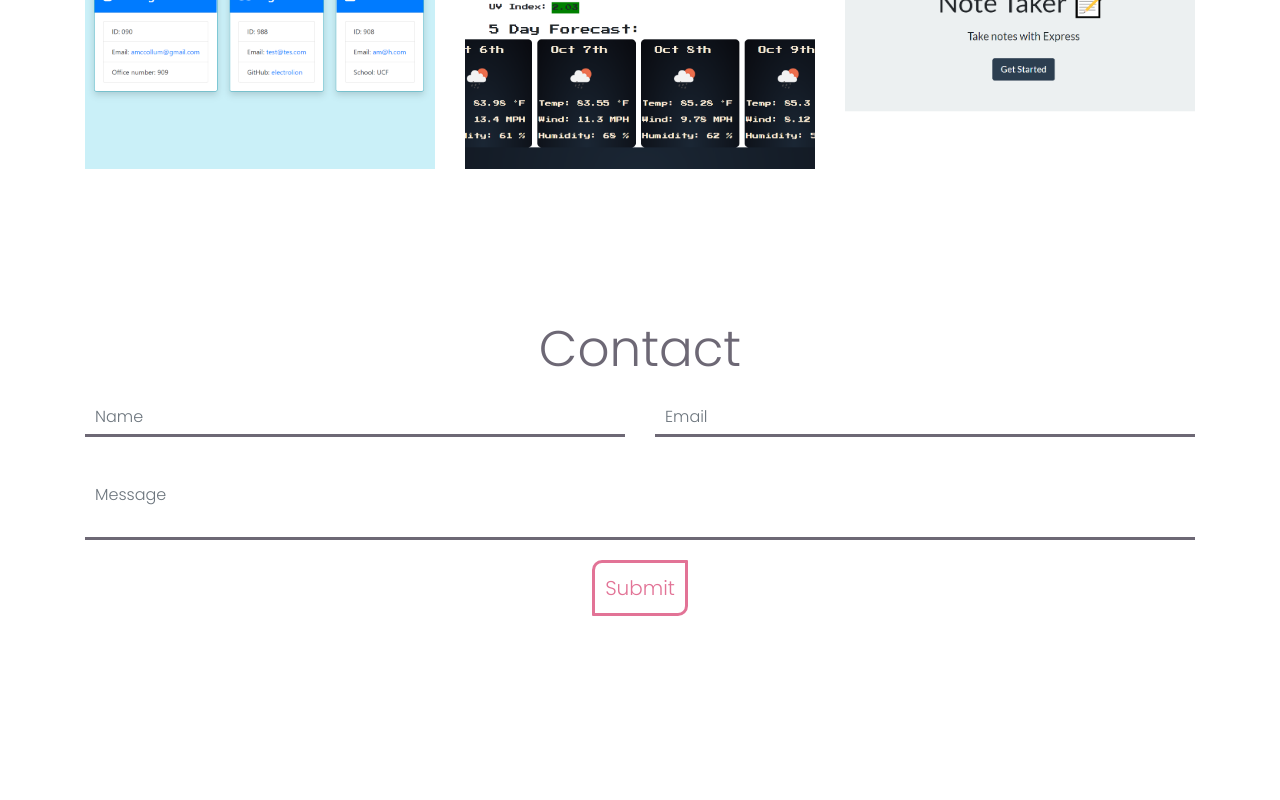
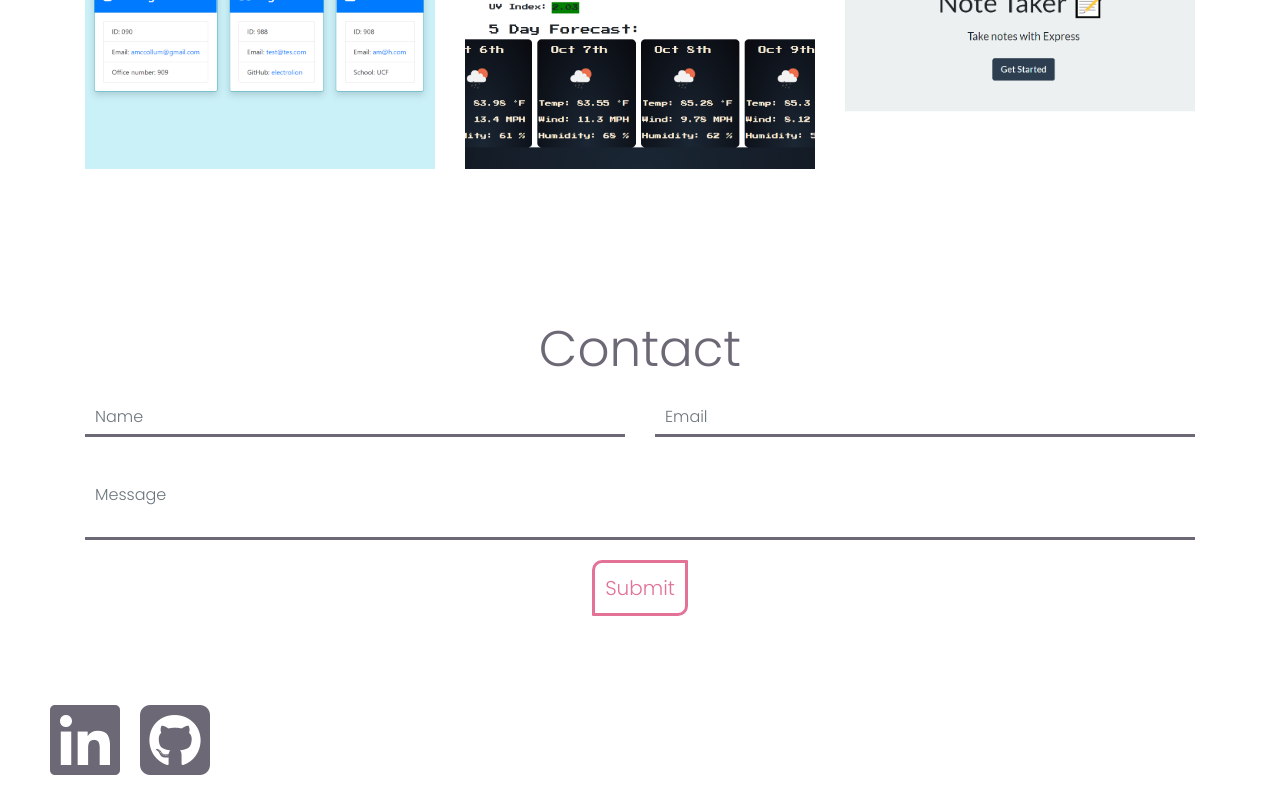
Before and after one commit to Arianna-McCollum/AriannaMcCollum-Portfolio, a React (Create React App) app: page / in a window 1280 px wide. Shown: the part 2003-2803 px from the top of the page. Before the commit the page ends 2683 px from the top, so only its background shows below. Built offline with nearby package versions, Linux system fonts and the light colour scheme.

Commit message:
Footer added

```diff
--- a/src/App.js
+++ b/src/App.js
@@ -3,6 +3,8 @@ import About from './components/About';
 import Services from './components/Services';
 import ContactForm from './components/Contact';
 import Portfolio from './components/Portfolio';
+import Header from './components/Header';
+import Footer from './components/Footer';
 
 
 function App() {
@@ -15,6 +17,7 @@ function App() {
         <Services></Services>
         <Portfolio></Portfolio>
         <ContactForm></ContactForm>
+        <Footer></Footer>
       </main>
     </div>
   );
--- a/src/components/Footer/index.js
+++ b/src/components/Footer/index.js
@@ -3,8 +3,8 @@ import React from 'react';
 function Footer() {
   return (
 <footer>
-<a href="https://www.linkedin.com/in/arianna-mccollum-537673212/"><i class="fab fa-linkedin fa-5x"></i></a>
-<a href="https://github.com/Electrolion"><i class="fab fa-github-square fa-5x"></i></a>
+<a href="https://www.linkedin.com/in/arianna-mccollum-537673212/"><i className="fab fa-linkedin fa-5x"></i></a>
+<a href="https://github.com/Electrolion"><i className="fab fa-github-square fa-5x"></i></a>
 </footer>
   );
 }
--- a/src/index.css
+++ b/src/index.css
@@ -26,6 +26,12 @@ i.fab.fa-linkedin,
 i.fab.fa-github-square {
   color: var(--primary-color);
 }
+
+i.fab.fa-linkedin.fa-5x {
+  margin: 20px;
+  margin-left: 50px;
+}
+
 
 
 
```
